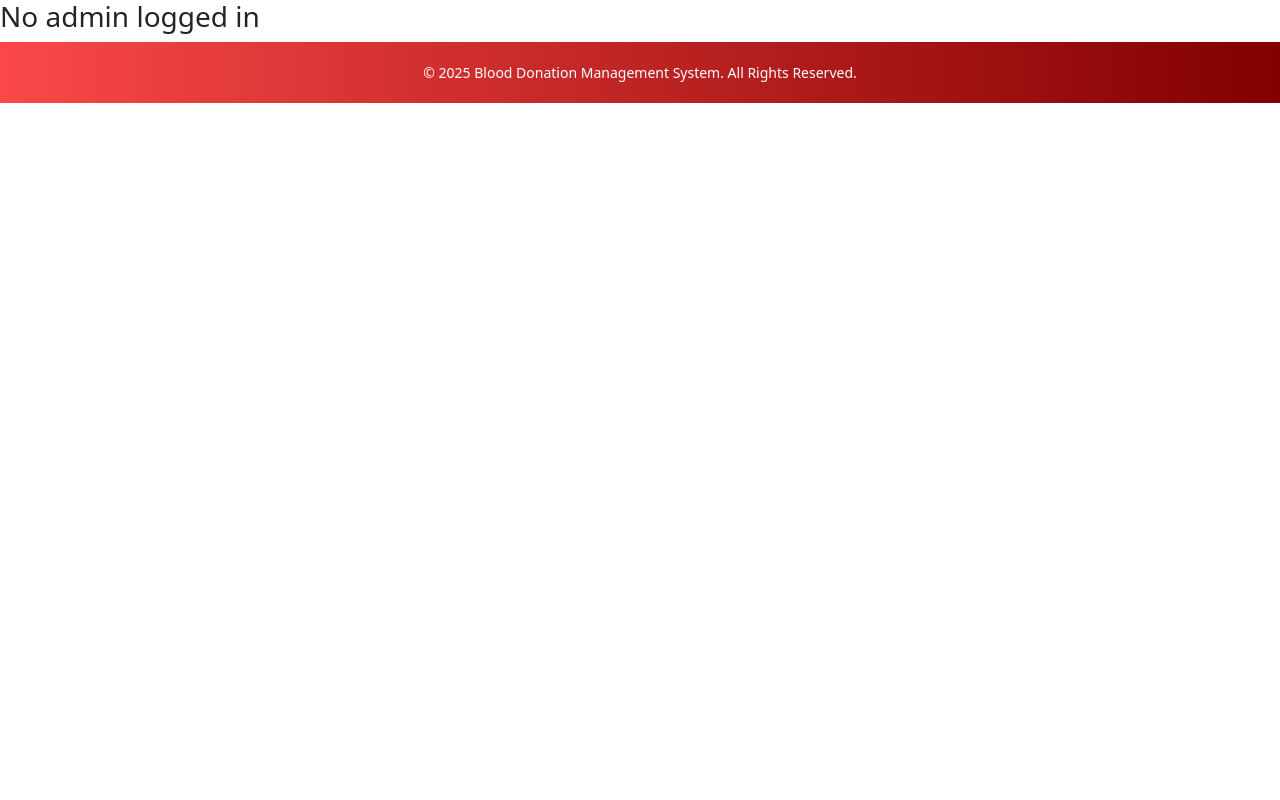
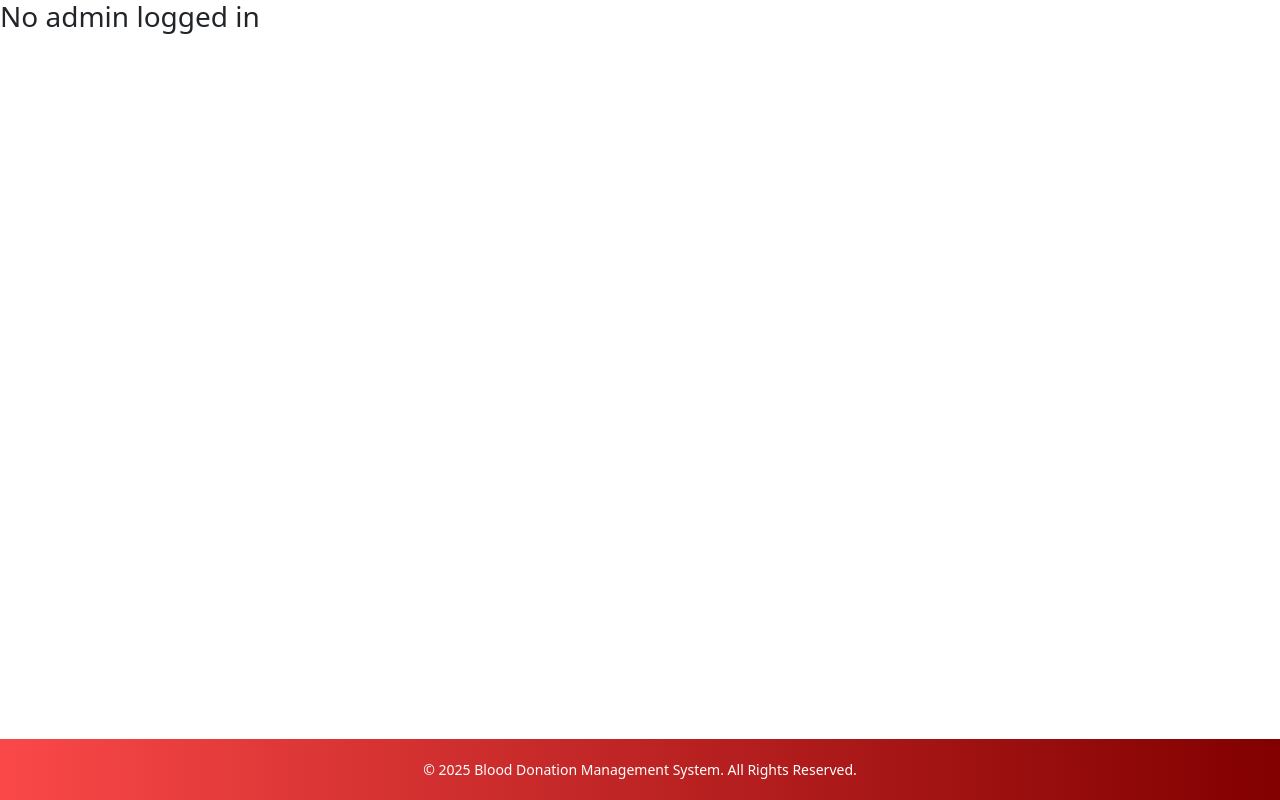
Before and after one commit to bineabble-XD/BDMS, a React (Vite) app in the folder client/: page /admin-profile in a window 1280 px wide. Built offline with nearby package versions, Linux system fonts and the light colour scheme.

Commit message:
fixed footer

```diff
--- a/client/src/App.css
+++ b/client/src/App.css
@@ -577,3 +577,31 @@
   text-decoration: none;
   color: black;
 }
+
+/* === LAYOUT FOR STICKY FOOTER === */
+html,
+body,
+#root {
+  height: 100%;
+}
+
+#root {
+  display: flex;
+}
+
+/* main app flex column */
+.app-shell {
+  flex: 1;
+  display: flex;
+  flex-direction: column;
+}
+
+/* page content grows and pushes footer down */
+.page-content {
+  flex: 1;
+}
+
+/* footer naturally goes to bottom because of margin-top:auto */
+.bdms-footer {
+  margin-top: auto;
+}
--- a/client/src/App.jsx
+++ b/client/src/App.jsx
@@ -1,6 +1,6 @@
-// App.jsx
 import { BrowserRouter, Routes, Route } from "react-router-dom";
 import "bootstrap/dist/css/bootstrap.min.css";
+import "./App.css"; // make sure this line exists
 
 import Home from "./components/Home.jsx";
 import Login from "./components/login.jsx";
@@ -17,14 +17,14 @@
 import ResetPassword from "./components/ResetPassword.jsx";
 import Profile from "./components/Profile.jsx";
 import AdminProfile from "./components/AdminProfile.jsx";
-import UrgentRequests from "./components/UrgentRequests.jsx";
 import Footer from "./components/Footer.jsx";
 
 function App() {
   return (
     <BrowserRouter>
-      {/* App shell that controls layout */}
-        <div className="main-content">
+      {/* this whole div is a flex column */}
+      <div className="app-shell">
+        <div className="page-content">
           <Routes>
             <Route path="/" element={<LandingPage />} />
             <Route path="/home" element={<Home />} />
@@ -41,12 +41,11 @@
             <Route path="/reset-password/:token" element={<ResetPassword />} />
             <Route path="/profile" element={<Profile />} />
             <Route path="/admin-profile" element={<AdminProfile />} />
-            <Route path="/urgent" element={<UrgentRequests />} />
           </Routes>
         </div>
 
         <Footer />
-
+      </div>
     </BrowserRouter>
   );
 }
--- a/client/src/components/Footer.jsx
+++ b/client/src/components/Footer.jsx
@@ -3,6 +3,7 @@
 const Footer = () => {
   return (
     <footer
+      className="bdms-footer"
       style={{
         background: "linear-gradient(90deg, #FA4848 0%, #820000 100%)",
         padding: "20px 0",
```
